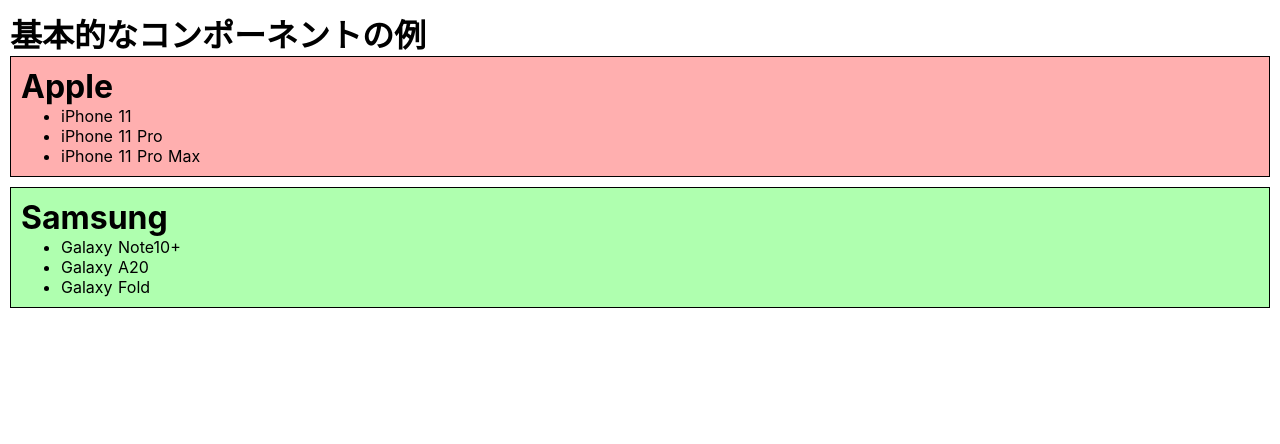
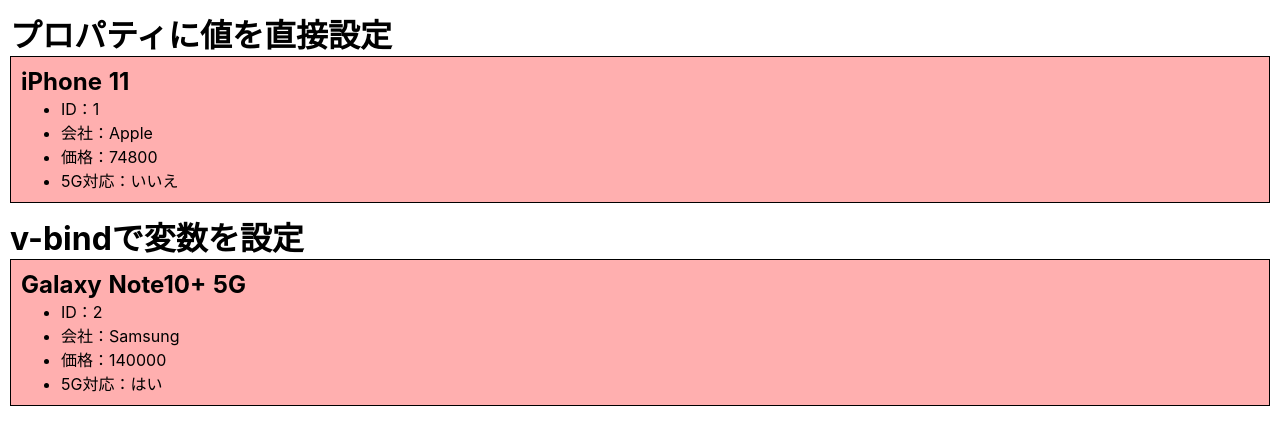
Before and after one commit to baystars/nuxt-p001, a Nuxt app: page / in a window 1280 px wide. Shown: the top 444 px of the page. Built offline with nearby package versions, Linux system fonts and the light colour scheme.

Commit message:
modified

```diff
--- /dev/null
+++ b/components/Smartphone.vue
@@ -0,0 +1,24 @@
+<template>
+  <div class="component">
+    <h2>{{ name }}</h2>
+    <ul>
+      <li>ID：{{ id }}</li>
+      <li>会社：{{ vendor }}</li>
+      <li>価格：{{ price }}</li>
+      <li>5G対応：{{ is5G === true ? 'はい' : 'いいえ' }}</li>
+    </ul>
+  </div>
+</template>
+<script>
+export default {
+  props: ['id', 'vendor', 'name', 'price', 'is5G'] // プロパティ
+}
+</script>
+<style scoped>
+.component {
+  background-color: #ffafaf;
+  border: 1px solid black;
+  margin-bottom: 10px;
+  padding: 10px;
+}
+</style>
--- a/pages/index.vue
+++ b/pages/index.vue
@@ -1,24 +1,34 @@
 <template>
   <div class="container">
-    <h1>基本的なコンポーネントの例</h1>
-    <Apple/><!-- Appleコンポーネント -->
-    <Samsung/><!-- Samsungコンポーネント -->
+    <h1>プロパティに値を直接設定</h1>
+    <Smartphone id="1" vendor="Apple" name="iPhone 11" price="74800" is5G="false"/>
+    <h1>v-bindで変数を設定</h1>
+    <Smartphone
+      v-bind:id="phoneId"
+      v-bind:vendor="phoneVendor"
+      v-bind:name="phoneName"
+      v-bind:price="phonePrice"
+      v-bind:is5G="phoneIs5G"/>
   </div>
 </template>
 <script>
-// コンポーネントを参照
-import Apple from '~/components/Apple'
-import Samsung from '~/components/Samsung'
-// ページ実装部
+import Smartphone from '~/components/Smartphone'
 export default {
-  // 利用するコンポーネントを定義
   components: {
-    Apple,
-    Samsung
+    Smartphone
+  },
+  data() {
+    return {
+      phoneId: 2,
+      phoneVendor: 'Samsung',
+      phoneName: 'Galaxy Note10+ 5G',
+      phonePrice: 140000,
+      phoneIs5G: true
+    }
   }
 }
 </script>
-<style scoped>
+<style>
 .container {
   margin: 10px;
 }
```
Also changed, not shown: 1 other file (tests, documents, lock files or other folders).
